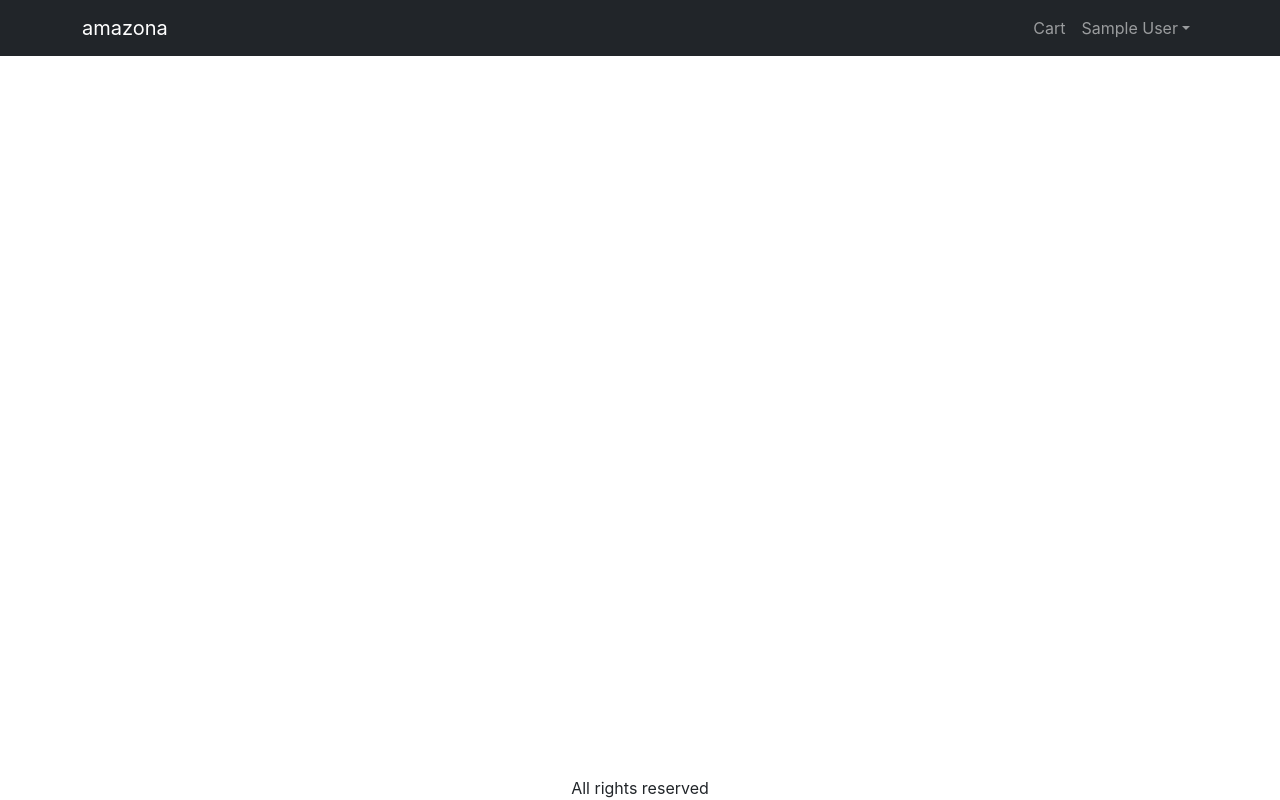
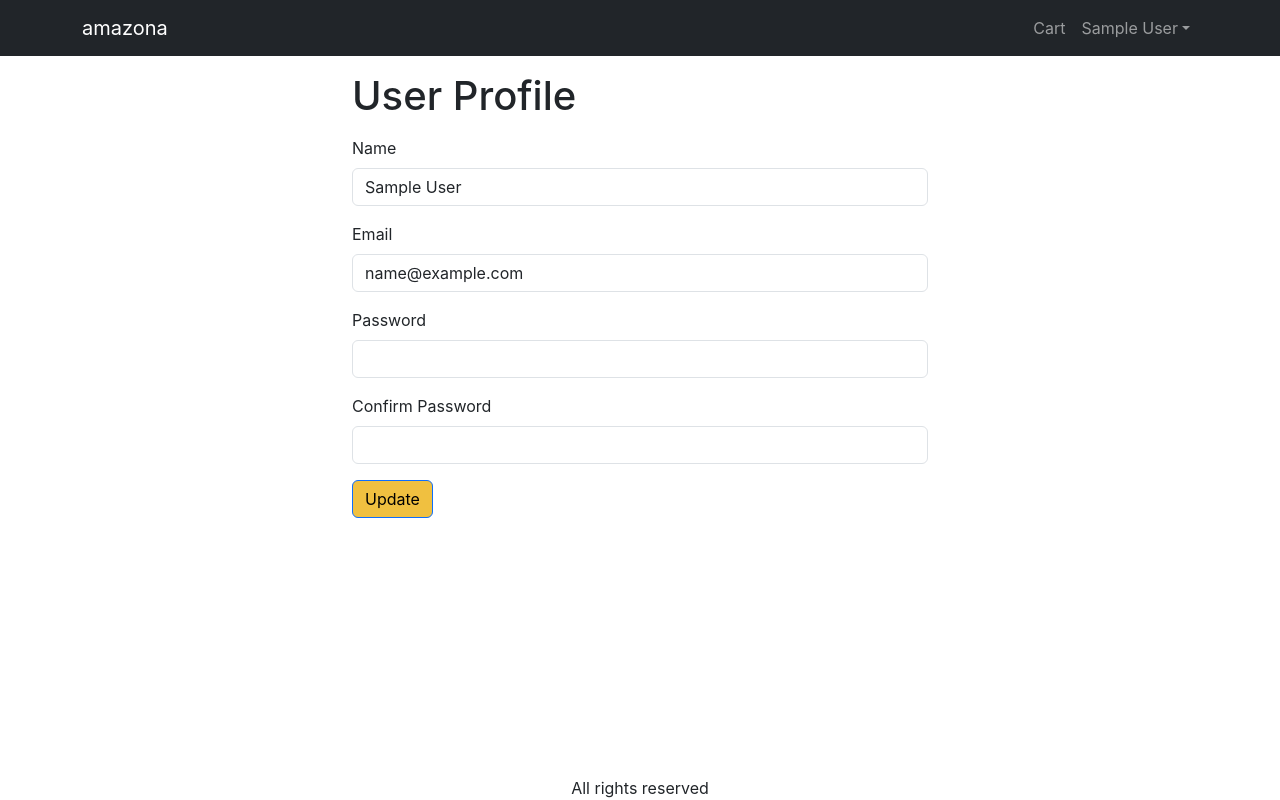
Before and after one commit to haskerboe/amazonClone, a React (Create React App) app in the folder frontend/: page /profile in a window 1280 px wide. Built offline with nearby package versions, Linux system fonts and the light colour scheme; sample sign-in values are in the browser's storage; the HTML template or start-up script is replaced by a standard one.

Commit message:
Uref Profile Screen

```diff
--- a/frontend/src/App.js
+++ b/frontend/src/App.js
@@ -15,6 +15,7 @@
 import PlaceOrderScreen from "./screens/PlaceOrderScreen";
 import OrderScreen from "./screens/OrderScreen";
 import OrderHistoryScreen from "./screens/OrderHistoryScreen";
+import ProfileScreen from "./screens/ProfileScreen";
 
 function App() {
   const { state, dispatch: ctxDispatch } = useContext(Store);
@@ -24,6 +25,7 @@
     localStorage.removeItem("userInfo");
     localStorage.removeItem("shippingAddress");
     localStorage.removeItem("paymentMethod");
+    window.location.href = "/signin";
   };
   return (
     <BrowserRouter>
@@ -92,6 +94,7 @@
                 path="/orderhistory"
                 element={<OrderHistoryScreen />}
               ></Route>
+              <Route path="/profile" element={<ProfileScreen />} />
             </Routes>
           </Container>
         </main>
--- /dev/null
+++ b/frontend/src/screens/ProfileScreen.js
@@ -0,0 +1,108 @@
+import React, { useContext, useReducer, useState } from "react";
+import { Helmet } from "react-helmet-async";
+import Form from "react-bootstrap/Form";
+import Button from "react-bootstrap/Button";
+import { Store } from "../Store";
+import { toast } from "react-toastify";
+import { getError } from "../utils";
+import axios from "axios";
+
+const reducer = (state, action) => {
+  switch (action.type) {
+    case "UPDATE_REQUEST":
+      return { ...state, loadingUpdate: true };
+    case "UPDATE_SUCCESS":
+      return { ...state, loadingUpdate: false };
+    case "UPDATE_FAIL":
+      return { ...state, loadingUpdate: false };
+
+    default:
+      return state;
+  }
+};
+
+export default function ProfileScreen() {
+  const { state, dispatch: ctxDispatch } = useContext(Store);
+  const { userInfo } = state;
+  const [name, setName] = useState(userInfo.name);
+  const [email, setEmail] = useState(userInfo.email);
+  const [password, setPassword] = useState("");
+  const [confirmPassword, setConfirmPassword] = useState("");
+
+  const [{ loadingUpdate }, dispatch] = useReducer(reducer, {
+    loadingUpdate: false,
+  });
+
+  const submitHandler = async (e) => {
+    e.preventDefault();
+    try {
+      const { data } = await axios.put(
+        "/api/users/profile",
+        {
+          name,
+          email,
+          password,
+        },
+        {
+          headers: { Authorization: `Bearer ${userInfo.token}` },
+        }
+      );
+      dispatch({
+        type: "UPDATE_SUCCESS",
+      });
+      ctxDispatch({ type: "USER_SIGNIN", payload: data });
+      localStorage.setItem("userInfo", JSON.stringify(data));
+      toast.success("User updated successfully");
+    } catch (err) {
+      dispatch({
+        type: "FETCH_FAIL",
+      });
+      toast.error(getError(err));
+    }
+  };
+
+  return (
+    <div className="container small-container">
+      <Helmet>
+        <title>User Profile</title>
+      </Helmet>
+      <h1 className="my-3">User Profile</h1>
+      <form onSubmit={submitHandler}>
+        <Form.Group className="mb-3" controlId="name">
+          <Form.Label>Name</Form.Label>
+          <Form.Control
+            value={name}
+            onChange={(e) => setName(e.target.value)}
+            required
+          />
+        </Form.Group>
+        <Form.Group className="mb-3" controlId="name">
+          <Form.Label>Email</Form.Label>
+          <Form.Control
+            type="email"
+            value={email}
+            onChange={(e) => setEmail(e.target.value)}
+            required
+          />
+        </Form.Group>
+        <Form.Group className="mb-3" controlId="password">
+          <Form.Label>Password</Form.Label>
+          <Form.Control
+            type="password"
+            onChange={(e) => setPassword(e.target.value)}
+          />
+        </Form.Group>
+        <Form.Group className="mb-3" controlId="password">
+          <Form.Label>Confirm Password</Form.Label>
+          <Form.Control
+            type="password"
+            onChange={(e) => setConfirmPassword(e.target.value)}
+          />
+        </Form.Group>
+        <div className="mb-3">
+          <Button type="submit">Update</Button>
+        </div>
+      </form>
+    </div>
+  );
+}
```
Also changed, not shown: 1 other file (tests, documents, lock files or other folders).
